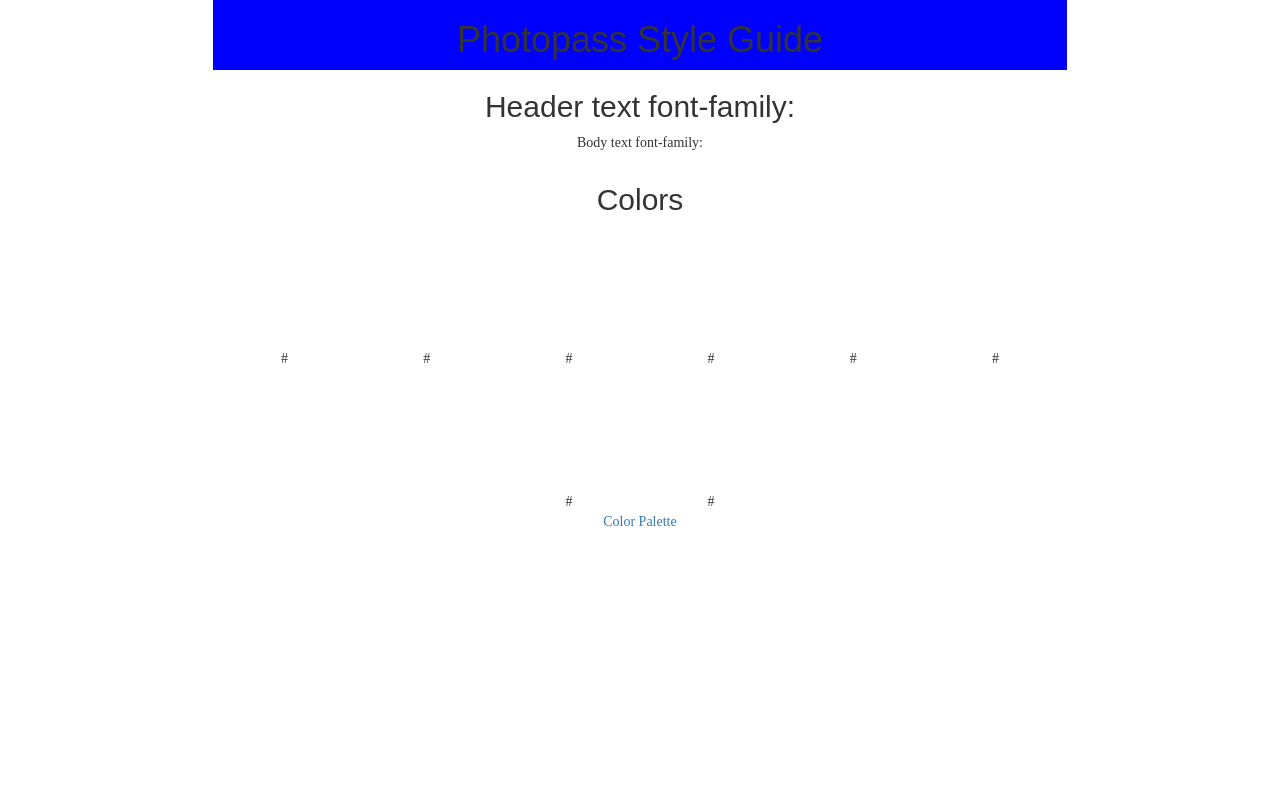
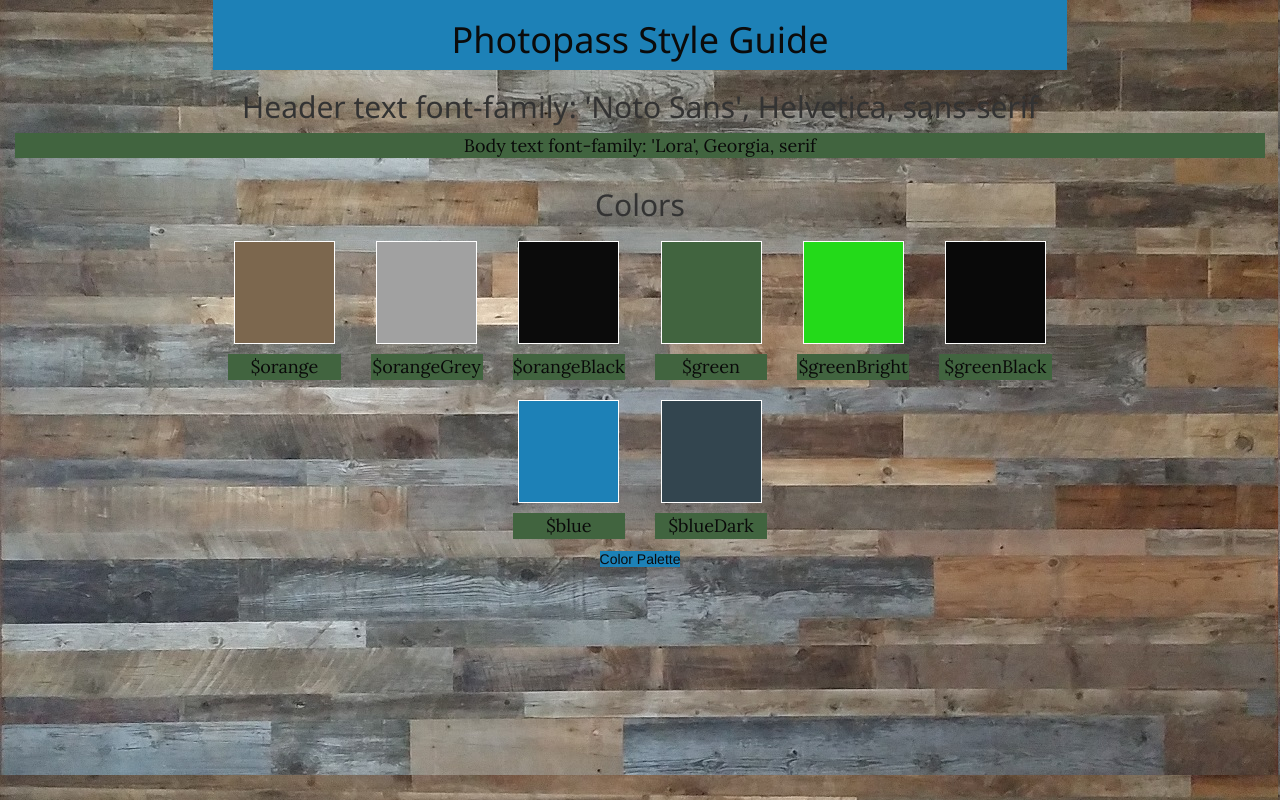
Before and after one commit to DanielJenkins/monolog, a website: page stylesheet/index.html in a window 1280 px wide. Drawn offline with nearby package versions, Linux system fonts and the light colour scheme; files that its build step writes are made by us from their sources.

Commit message:
Finalizing initial font and color selections for stylesheet

```diff
--- a/stylesheet/default.scss
+++ b/stylesheet/default.scss
@@ -1,27 +1,74 @@
-$background: #ffffff;
-$headerFont: black;
 
+$orange: #7c674e;
+$orangeGrey: #A1A1A1;
+$orangeBlack: #0B0B0B;
+$green: #41643F;
+$greenBright: #23DA19;
+$greenBlack: #090909;
+$blue: #1D81B7;
+$blueDark: #33454F;
+$background: $orange;
+$headerBackground: $blue;
+$headerColor: $orangeBlack;
+$paragraphBackground: $green;
+$paragraphColor: $greenBlack;
+
+$headerFont: 'Noto Sans', Helvetica, sans-serif;
+$paragraphFont: 'Lora', Georgia, serif;
 
 body {
-  background-color: white;
+  background-color: $background;
+  background-image: url("../public/images/wood.jpg");
 }
 h1, h2, h3, h4, h5, h6 {
-  font-family: sans-serif;
+  font-family: $headerFont;
 }
-p, div, a {
-  font-family: serif;
+p {
+  font-family: $paragraphFont;
+  font-size: 18px;
+  background-color: $paragraphBackground;
+  color: $paragraphColor;
+}
+a {
+  background-color: $headerBackground;
+  color: $headerColor;
 }
 .header {
-  background-color: blue;
-  color: headerFont;
+  background-color: $headerBackground;
+  color: $headerColor;
 }
 .colors {
   width: 90%;
   height: 0;
   padding-bottom: 90%;
-  border: 1px solid #FFFFFF;
+  border: 1px solid #ffffff;
   margin: 10px auto;
 }
+
 #background {
-  background-color: white;
+  background-color: $background;
 }
+#orange {
+  background-color: $orange;
+}
+#orangeGrey {
+  background-color: $orangeGrey;
+}
+#orangeBlack {
+  background-color: $orangeBlack;
+}
+#green {
+  background-color: $green;
+}
+#greenBright {
+  background-color: $greenBright;
+}
+#greenBlack {
+  background-color: $greenBlack;
+}
+#blue {
+  background-color: $blue;
+}
+#blueDark {
+  background-color: $blueDark;
+}
--- a/stylesheet/index.html
+++ b/stylesheet/index.html
@@ -3,7 +3,8 @@
 <head>
   <title>Photopass Style Guide</title>
   <link rel="stylesheet" href="https://maxcdn.bootstrapcdn.com/bootstrap/3.3.5/css/bootstrap.min.css" integrity="sha512-dTfge/zgoMYpP7QbHy4gWMEGsbsdZeCXz7irItjcC3sPUFtf0kuFbDz/ixG7ArTxmDjLXDmezHubeNikyKGVyQ==" crossorigin="anonymous">
-  <link rel="stylesheet" type="text/css" href="css/default.css">
+  <link rel="stylesheet" type="text/css" href="default.css">
+  <link href='https://fonts.googleapis.com/css?family=Noto+Sans|Lora' rel='stylesheet' type='text/css'>
 </head>
 <body>
 <div class="container-fluid">
@@ -12,50 +13,50 @@
       <h1>Photopass Style Guide</h1>
     </div>
   </div>
-  <h2 class="text-center">Header text font-family: </h2>
-  <p class="text-center">Body text font-family: </p>
+  <h2 class="text-center">Header text font-family: 'Noto Sans', Helvetica, sans-serif</h2>
+  <p class="text-center">Body text font-family: 'Lora', Georgia, serif</p>
   <!--colors-->
   <div class="row">
     <h2 class="text-center">Colors</h2>
     <div class="col-sm-offset-2 col-sm-8">
       <div class="row text-center">
         <div class="col-sm-2">
-          <div id="background" class="colors"></div>
-          #
+          <div id="orange" class="colors"></div>
+          <p>$orange</p>
         </div>
         <div class="col-sm-2">
-          <div id="lightaccent" class="colors"></div>
-          #
+          <div id="orangeGrey" class="colors"></div>
+          <p>$orangeGrey</p>
         </div>
         <div class="col-sm-2">
-          <div id="lighthue" class="colors"></div>
-          #
+          <div id="orangeBlack" class="colors"></div>
+          <p>$orangeBlack</p>
         </div>
         <div class="col-sm-2">
-          <div id="mainhue" class="colors"></div>
-          #
+          <div id="green" class="colors"></div>
+          <p>$green</p>
         </div>
         <div class="col-sm-2">
-          <div id="darkaccent" class="colors"></div>
-          #
+          <div id="greenBright" class="colors"></div>
+          <p>$greenBright</p>
         </div>
         <div class="col-sm-2">
-          <div id="darkhue" class="colors"></div>
-          #
+          <div id="greenBlack" class="colors"></div>
+          <p>$greenBlack</p>
         </div>
       </div>
       <div class="row text-center">
         <div class="col-sm-offset-4 col-sm-2">
-          <div id="redhue" class="colors"></div>
-          #
+          <div id="blue" class="colors"></div>
+          <p>$blue</p>
         </div>
         <div class="col-sm-2">
-          <div id="greenhue" class="colors"></div>
-          #
+          <div id="blueDark" class="colors"></div>
+          <p>$blueDark</p>
         </div>
       </div>
       <div class="row text-center">
-        <a href="">Color Palette</a>
+        <a href="http://paletton.com/#uid=70E2a0kbTf-00k9011msmCjsCOG" target="_blank">Color Palette</a>
       </div>
     </div>
   </div>
```
Also changed, not shown: public/css/default.css (added), public/images/wood.jpg (added), public/js/default.js (added), public/sass/default.scss (added), stylesheet/default.css, 1 other file.
